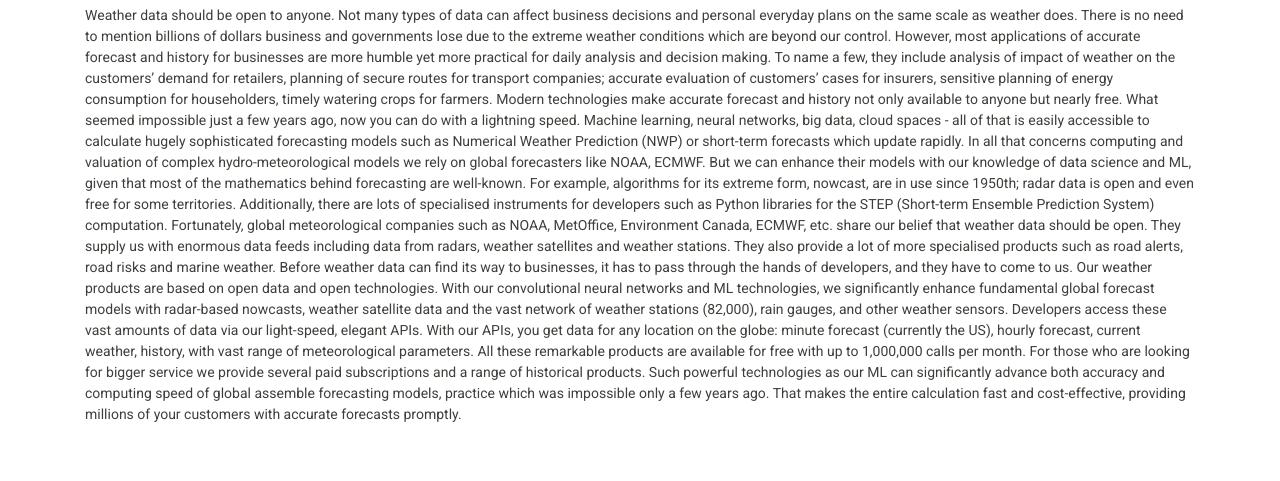
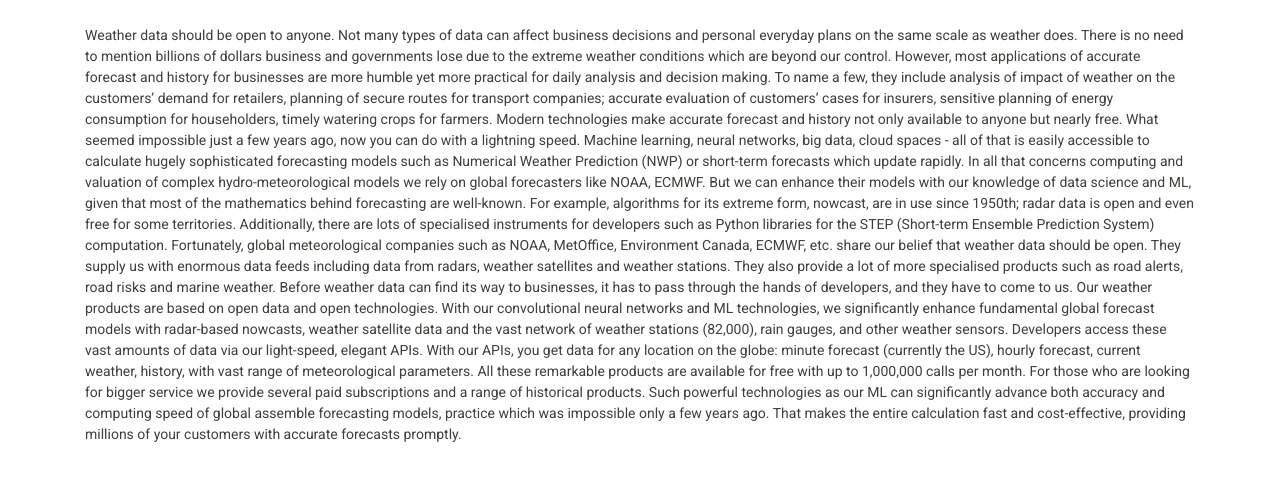
Before and after one commit to LucianoSainz/React-Weather-App, a React app: page /AboutUs in a window 1280 px wide. Shown: the part 159-640 px from the top of the page. Built offline with nearby package versions, Linux system fonts and the light colour scheme.

Commit message:
added styles inn aboutUs.css

```diff
--- a/src/app/components/AboutUs.css
+++ b/src/app/components/AboutUs.css
@@ -5,3 +5,7 @@
     background-color: rgb(145, 54, 230);
     color:#fff;
 }
+
+p{
+    padding: 20px 0 20px;
+}
```
